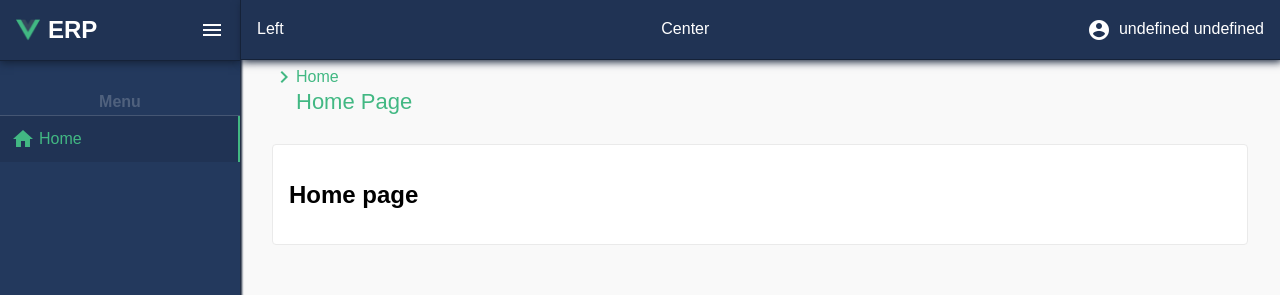
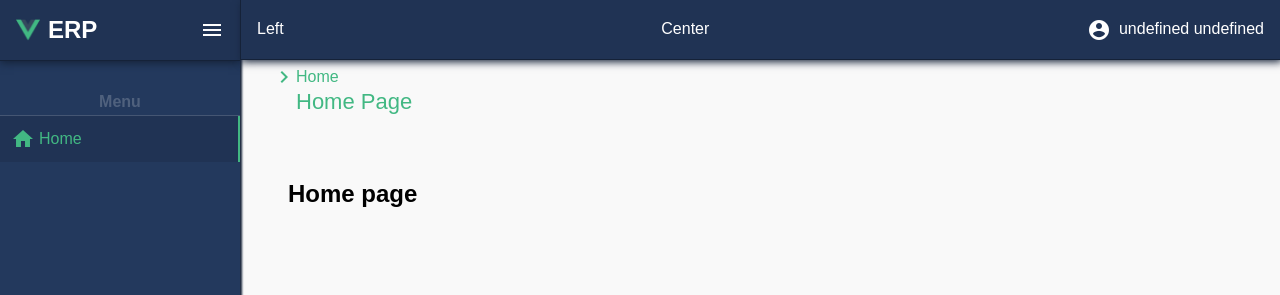
Before and after one commit to MMK-13/erp-front, a Vue app: page /dashboard in a window 1280 px wide. Shown: the top 295 px of the page. Built offline with nearby package versions, Linux system fonts and the light colour scheme; a web font is replaced by a local one.

Commit message:
Delete the white background color

```diff
--- a/src/components/MainContainer.vue
+++ b/src/components/MainContainer.vue
@@ -14,9 +14,6 @@
 	.main {
 		margin: 24px 32px;
 		padding: 16px;
-		border: 1px solid #EAEAEA;
-		background-color: #FFF;
-		border-radius: 4px;
 		height: fit-content;
 	}
 </style>
```
